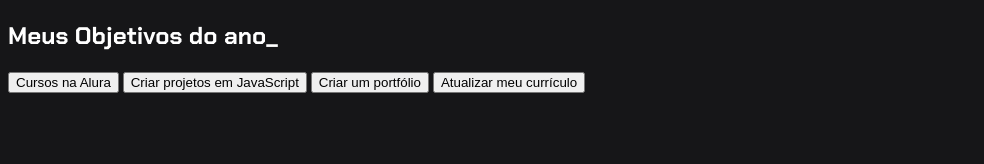
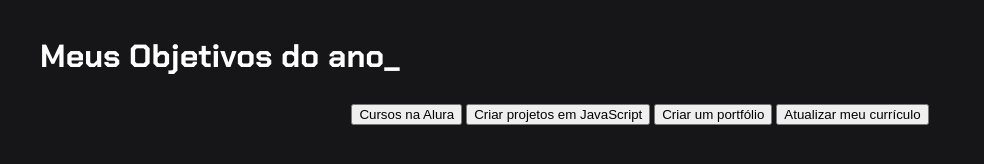
Before and after one commit to JulyaGabrilleff/javascript-projetos-de-vida, a plain HTML site: page index.html in a window 1280 px wide. Shown: the whole page, without its empty margins (0-984 px from the left). Drawn offline with Linux system fonts and the light colour scheme.

Commit message:
Add files via upload

```diff
--- a/index.html
+++ b/index.html
@@ -5,6 +5,7 @@
   <meta name="viewport" content="width=device-width, initial-scale=1.0">
   <title>Meus objetivos do ano</title>
     <link rel="stylesheet" href="style.css">
+    <head>
     <body>
       <section class="conteudo-principal">
         <h2 class="titulo-principal">Meus Objetivos do ano_</h2>
@@ -17,5 +18,3 @@
       </section>
     </body>
     </html>
-
-</head>
--- a/style.css
+++ b/style.css
@@ -14,3 +14,20 @@ body {
   color: var(--branco);
   font-family: 'Chakra Petch', sans-serif;
 }
+
+
+.conteudo-principal{
+  display: flex;
+  flex-direction: column;
+  justify-content: center;
+  align-items: center;
+  max-width: 1200px;
+  width: 100%;
+  margin: 0 auto;
+}
+
+.titulo-principal{
+  text-align: left;
+  width: 100%;
+  font-size: 32px;
+}
```
